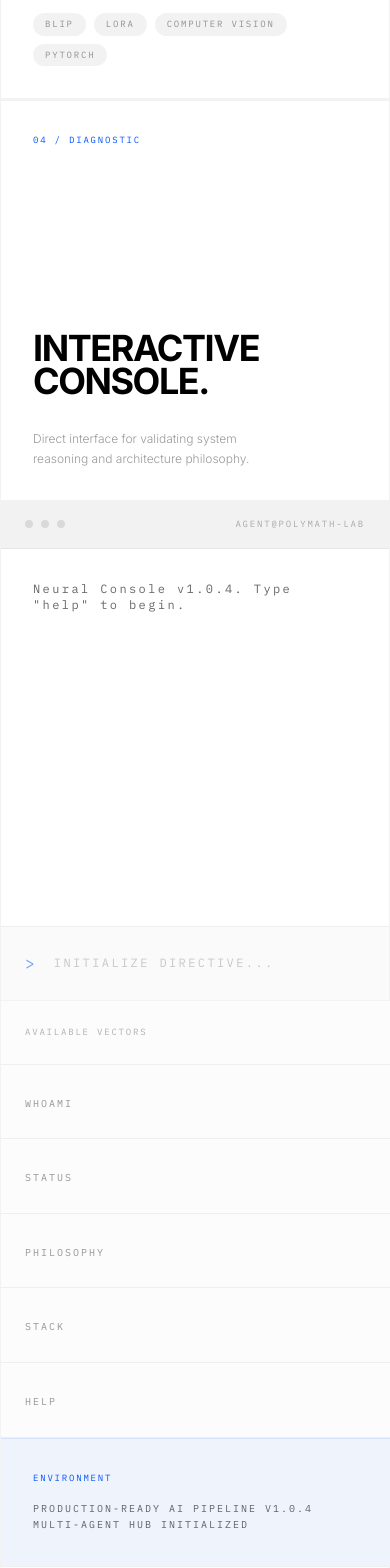
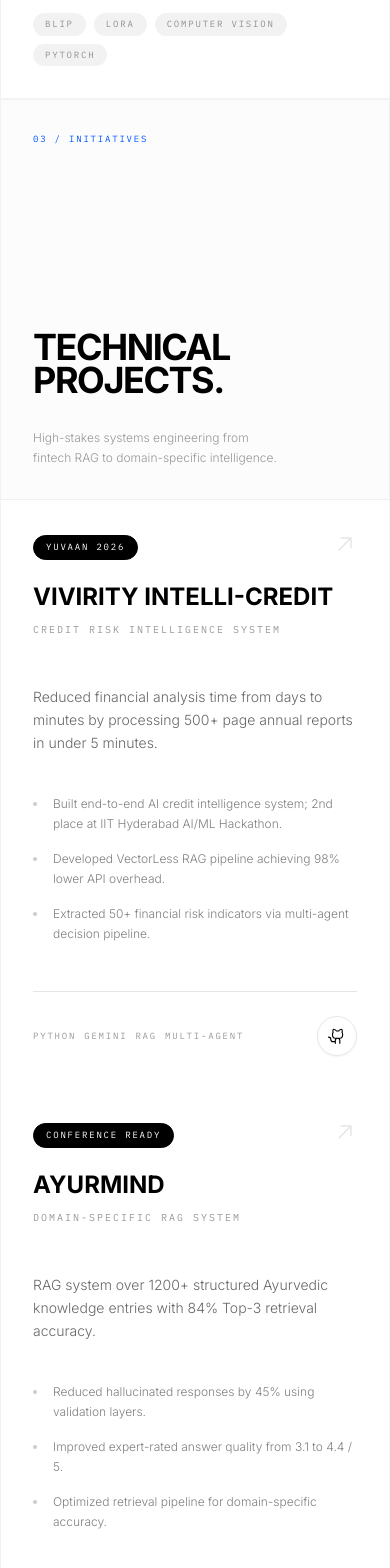
Before and after one commit to charansaiponnada/csp, a Next.js app: page / in a window 390 px wide. Shown: the part 4660-6228 px from the top of the page. Built offline with nearby package versions, Linux system fonts and the light colour scheme.

Commit message:
refactor: remove interactive AI console component

```diff
--- a/app/page.tsx
+++ b/app/page.tsx
@@ -6,7 +6,6 @@ import Hero from '@/components/Hero'
 import Highlights from '@/components/Highlights'
 import Recognition from '@/components/Recognition'
 import Skills from '@/components/Skills'
-import AIConsole from '@/components/AIConsole'
 import Contact from '@/components/Contact'
 import Footer from '@/components/Footer'
 import HireMe from '@/components/HireMe'
@@ -27,7 +26,6 @@ export default function Home() {
       <Hero />
       <Highlights />
       <Experience />
-      <AIConsole />
       <Projects />
       <Skills />
       <Recognition />
--- a/components/AIConsole.tsx
+++ /dev/null
@@ -1,136 +0,0 @@
-'use client'
-
-import { useState, useEffect, useRef } from 'react'
-import { motion, AnimatePresence } from 'framer-motion'
-
-const COMMANDS = [
-  { cmd: 'whoami', response: 'Charan Sai Ponnada: AI Engineer & Research Author. Focused on LLM reliability, RAG, and Computer Vision.' },
-  { cmd: 'status', response: 'Current Role: AI Engineer Intern @ Aynstyn Technologies. System Status: Optimized. Reasoning: Enabled.' },
-  { cmd: 'philosophy', response: 'Explainability is not an add-on; it is a requirement. If a system can\'t tell you why it made a decision, it shouldn\'t be making it.' },
-  { cmd: 'stack', response: 'PyTorch, Transformers, FastAPI, LangChain, LoRA, Vector Databases (Chroma, Pinecone).' },
-  { cmd: 'help', response: 'Available commands: whoami, status, philosophy, stack, clear' },
-]
-
-export default function AIConsole() {
-  const [history, setHistory] = useState<{ type: 'input' | 'output'; content: string }[]>([
-    { type: 'output', content: 'Neural Console v1.0.4. Type "help" to begin.' }
-  ])
-  const [inputValue, setInputValue] = useState('')
-  const scrollRef = useRef<HTMLDivElement>(null)
-
-  useEffect(() => {
-    if (scrollRef.current) {
-      scrollRef.current.scrollTop = scrollRef.current.scrollHeight
-    }
-  }, [history])
-
-  const handleCommand = (e: React.FormEvent) => {
-    e.preventDefault()
-    const cmd = inputValue.toLowerCase().trim()
-    if (!cmd) return
-
-    const newHistory = [...history, { type: 'input', content: cmd }] as any
-
-    if (cmd === 'clear') {
-      setHistory([{ type: 'output', content: 'Console cleared.' }])
-    } else {
-      const command = COMMANDS.find(c => c.cmd === cmd)
-      if (command) {
-        newHistory.push({ type: 'output', content: command.response })
-      } else {
-        newHistory.push({ type: 'output', content: `Command not found: ${cmd}. Type "help" for a list of commands.` })
-      }
-      setHistory(newHistory)
-    }
-    setInputValue('')
-  }
-
-  return (
-    <section id="console" className="bg-white relative max-w-7xl mx-auto border-t border-black/5">
-      <div className="grid lg:grid-cols-12 w-full border-l border-black/5">
-        {/* Section Header */}
-        <div className="lg:col-span-4 p-8 md:p-12 border-r border-b border-black/5 flex flex-col min-h-[400px]">
-          <span className="text-[#0055FF] font-mono text-[9px] tracking-[0.4em] uppercase mb-12 block">04 / Diagnostic</span>
-          <h2 className="font-display text-4xl md:text-5xl font-bold tracking-tight uppercase text-black leading-[0.9] mt-auto">
-            Interactive<br />
-            Console.
-          </h2>
-          <p className="text-black/40 text-xs font-light mt-8 leading-relaxed max-w-[250px]">
-            Direct interface for validating system reasoning and architecture philosophy.
-          </p>
-        </div>
-
-        {/* Console Content */}
-        <div className="lg:col-span-8 grid md:grid-cols-5">
-          {/* Main Terminal - Takes 3/5 columns of the 8 (i.e. larger portion) */}
-          <div className="md:col-span-3 border-r border-b border-black/5 flex flex-col min-h-[500px]">
-            <div className="bg-black/5 px-6 py-4 border-b border-black/5 flex items-center justify-between">
-              <div className="flex gap-2">
-                <div className="w-2 h-2 rounded-full bg-black/10" />
-                <div className="w-2 h-2 rounded-full bg-black/10" />
-                <div className="w-2 h-2 rounded-full bg-black/10" />
-              </div>
-              <span className="text-black/30 text-[9px] font-mono tracking-[0.2em] uppercase">agent@polymath-lab</span>
-            </div>
-
-            <div
-              ref={scrollRef}
-              className="p-8 flex-grow overflow-y-auto font-mono text-xs md:text-sm space-y-4 bg-white scroll-smooth"
-            >
-              <AnimatePresence mode="popLayout">
-                {history.map((item, i) => (
-                  <motion.div
-                    key={i}
-                    initial={{ opacity: 0, x: -10 }}
-                    animate={{ opacity: 1, x: 0 }}
-                    className={item.type === 'input' ? 'text-[#0055FF]' : 'text-black/60'}
-                  >
-                    {item.type === 'input' ? <span className="mr-3 opacity-50">{'>'}</span> : null}
-                    {item.content}
-                  </motion.div>
-                ))}
-              </AnimatePresence>
-            </div>
-
-            <form onSubmit={handleCommand} className="p-6 bg-black/[0.02] border-t border-black/5 flex items-center gap-4">
-              <span className="text-[#0055FF] font-mono animate-pulse">{'>'}</span>
-              <input
-                type="text"
-                value={inputValue}
-                onChange={(e) => setInputValue(e.target.value)}
-                className="bg-transparent border-none outline-none flex-1 text-black font-mono text-xs md:text-sm placeholder:text-black/20 uppercase tracking-widest"
-                placeholder="INITIALIZE DIRECTIVE..."
-              />
-            </form>
-          </div>
-
-          {/* Quick Directives - Takes 2/5 columns */}
-          <div className="md:col-span-2 border-b border-black/5 flex flex-col bg-black/[0.01]">
-            <div className="p-6 border-b border-black/5">
-              <h4 className="text-black/30 font-mono text-[9px] tracking-[0.3em] uppercase">Available Vectors</h4>
-            </div>
-            <div className="flex flex-col flex-grow">
-              {['whoami', 'status', 'philosophy', 'stack', 'help'].map(c => (
-                <button
-                  key={c}
-                  onClick={() => setInputValue(c)}
-                  className="w-full text-left p-6 border-b border-black/5 hover:bg-black/5 transition-all group relative"
-                >
-                  <span className="text-[#0055FF] opacity-0 group-hover:opacity-100 transition-opacity absolute left-4">{'>'}</span>
-                  <span className="text-black/40 font-mono text-[10px] uppercase tracking-widest group-hover:text-black group-hover:ml-4 transition-all">{c}</span>
-                </button>
-              ))}
-              <div className="p-8 mt-auto border-t border-[#0055FF]/10 bg-[#0055FF]/5">
-                <span className="text-[#0055FF] font-mono text-[9px] uppercase tracking-widest block mb-4">Environment</span>
-                <p className="text-[10px] font-mono text-black/60 uppercase leading-relaxed">
-                  Production-Ready AI Pipeline V1.0.4 <br />
-                  Multi-Agent Hub Initialized
-                </p>
-              </div>
-            </div>
-          </div>
-        </div>
-      </div>
-    </section>
-  )
-}
```
